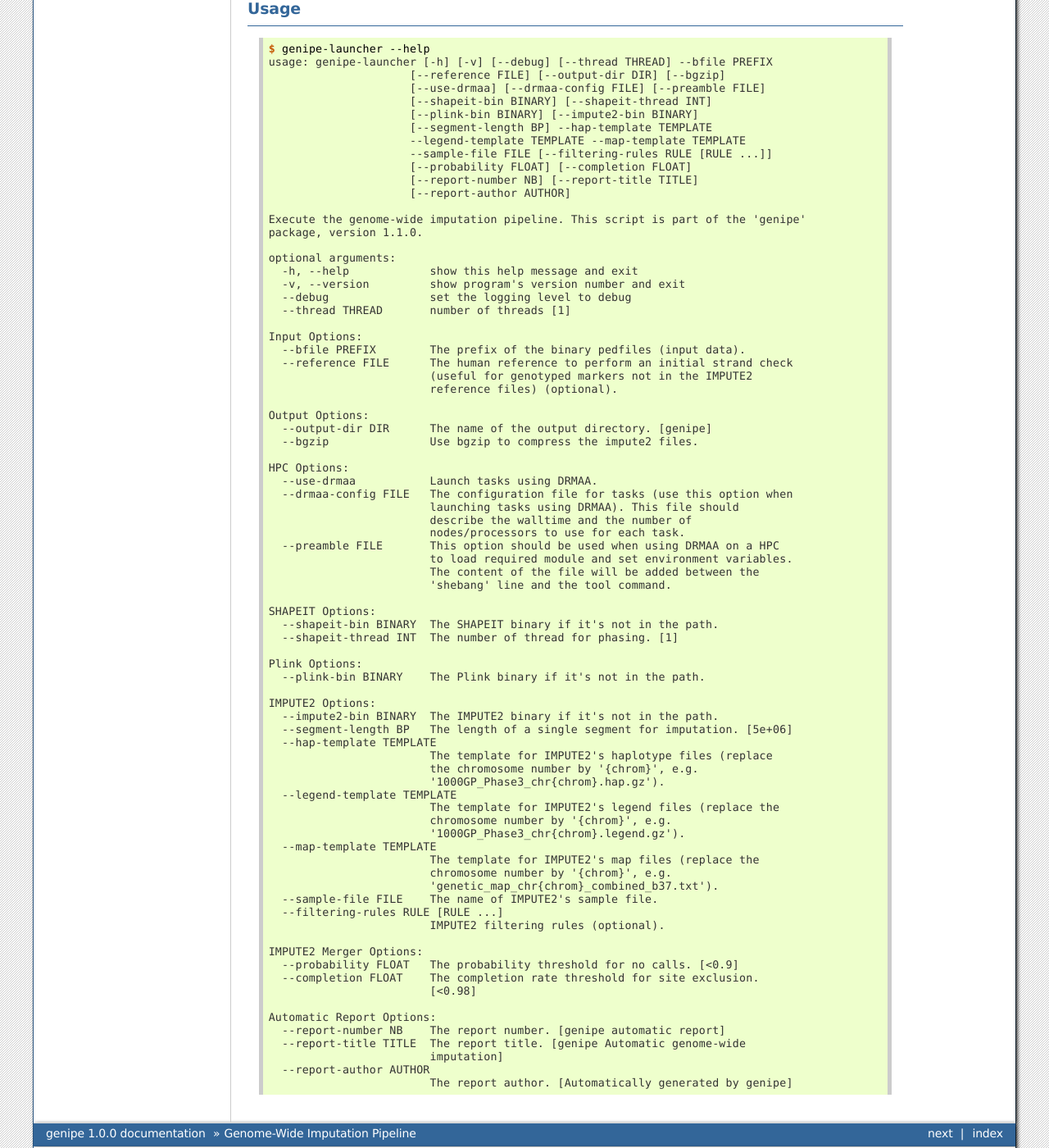
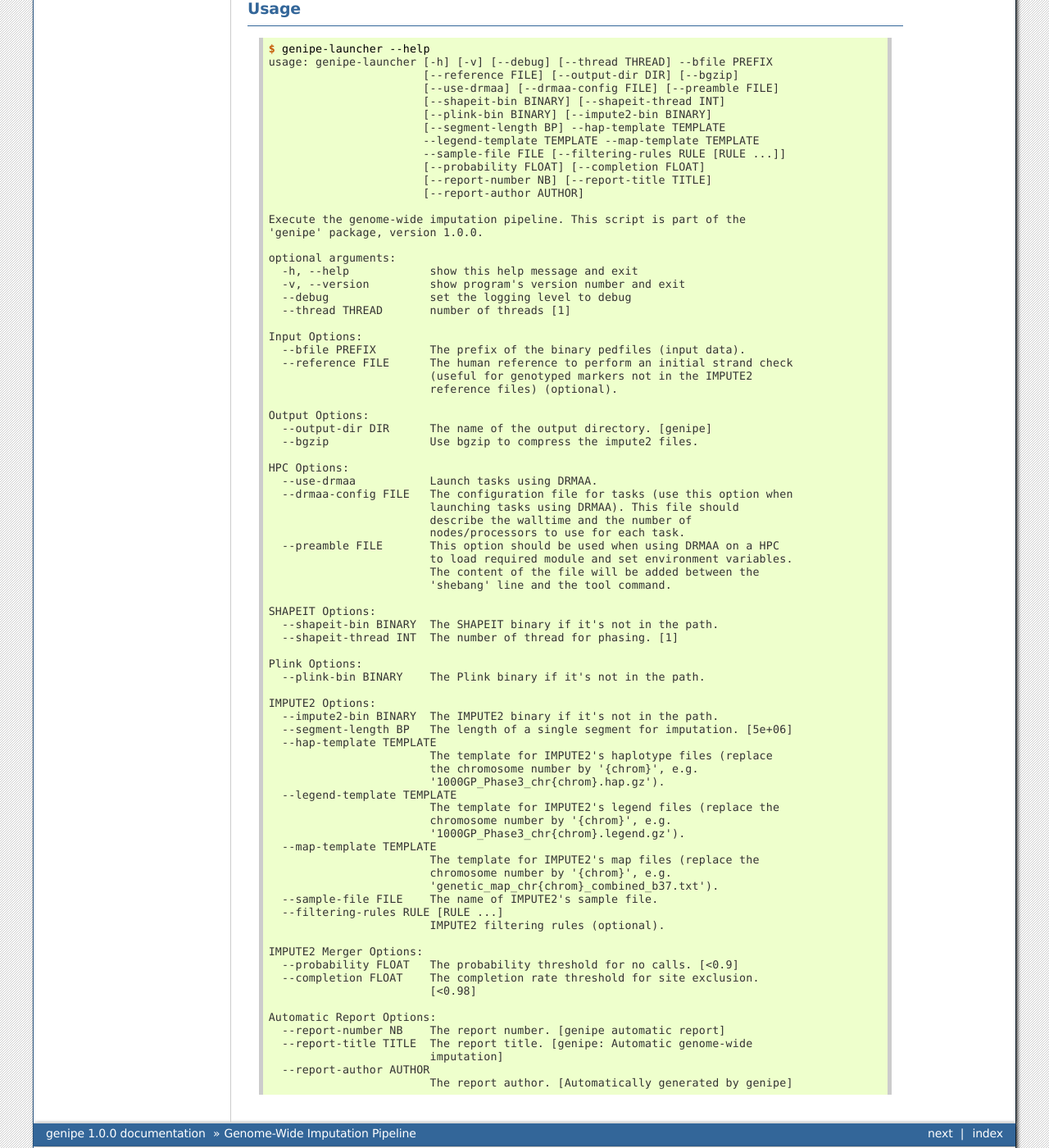
Before and after one commit to pgxcentre/genipe, a Sphinx documentation site: the page built from docs/index.rst, in a window 1280 px wide and 1400 px high, scrolled down 719 px. Shown: the whole window at 82% size. Built offline with Sphinx 7.4.7, drawn with Linux system fonts in a browser that asks for light colours.

Commit message:
Updated the usage for each tool

```diff
--- a/docs/index.rst
+++ b/docs/index.rst
@@ -41,19 +41,19 @@
 
    $ genipe-launcher --help
    usage: genipe-launcher [-h] [-v] [--debug] [--thread THREAD] --bfile PREFIX
-                        [--reference FILE] [--output-dir DIR] [--bgzip]
-                        [--use-drmaa] [--drmaa-config FILE] [--preamble FILE]
-                        [--shapeit-bin BINARY] [--shapeit-thread INT]
-                        [--plink-bin BINARY] [--impute2-bin BINARY]
-                        [--segment-length BP] --hap-template TEMPLATE
-                        --legend-template TEMPLATE --map-template TEMPLATE
-                        --sample-file FILE [--filtering-rules RULE [RULE ...]]
-                        [--probability FLOAT] [--completion FLOAT]
-                        [--report-number NB] [--report-title TITLE]
-                        [--report-author AUTHOR]
+                          [--reference FILE] [--output-dir DIR] [--bgzip]
+                          [--use-drmaa] [--drmaa-config FILE] [--preamble FILE]
+                          [--shapeit-bin BINARY] [--shapeit-thread INT]
+                          [--plink-bin BINARY] [--impute2-bin BINARY]
+                          [--segment-length BP] --hap-template TEMPLATE
+                          --legend-template TEMPLATE --map-template TEMPLATE
+                          --sample-file FILE [--filtering-rules RULE [RULE ...]]
+                          [--probability FLOAT] [--completion FLOAT]
+                          [--report-number NB] [--report-title TITLE]
+                          [--report-author AUTHOR]
 
-   Execute the genome-wide imputation pipeline. This script is part of the 'genipe'
-   package, version 1.1.0.
+   Execute the genome-wide imputation pipeline. This script is part of the
+   'genipe' package, version 1.0.0.
 
    optional arguments:
      -h, --help            show this help message and exit
@@ -115,7 +115,7 @@
 
    Automatic Report Options:
      --report-number NB    The report number. [genipe automatic report]
-     --report-title TITLE  The report title. [genipe Automatic genome-wide
+     --report-title TITLE  The report title. [genipe: Automatic genome-wide
                            imputation]
      --report-author AUTHOR
                            The report author. [Automatically generated by genipe]
--- a/docs/tutorials/tutorial_cox.rst
+++ b/docs/tutorials/tutorial_cox.rst
@@ -233,7 +233,7 @@
                             NAME
 
    Performs a survival regression on imputed data using Cox's proportional hazard
-   model. This script is part of the 'genipe' package, version 1.1.0).
+   model. This script is part of the 'genipe' package, version 1.0.0).
 
    optional arguments:
      -h, --help            show this help message and exit
--- a/docs/tutorials/tutorial_extract.rst
+++ b/docs/tutorials/tutorial_extract.rst
@@ -236,7 +236,7 @@
                             [--rate FLOAT]
 
    Extract imputed markers located in a specific genomic region. This script is
-   part of the 'genipe' package, version 1.1.0).
+   part of the 'genipe' package, version 1.0.0).
 
    optional arguments:
      -h, --help            show this help message and exit
--- a/docs/tutorials/tutorial_linear.rst
+++ b/docs/tutorials/tutorial_linear.rst
@@ -245,7 +245,7 @@
                                --pheno-name NAME
 
    Performs a linear regression (ordinary least squares) on imputed data. This
-   script is part of the 'genipe' package, version 1.1.0).
+   script is part of the 'genipe' package, version 1.0.0).
 
    optional arguments:
      -h, --help            show this help message and exit
--- a/docs/tutorials/tutorial_logistic.rst
+++ b/docs/tutorials/tutorial_logistic.rst
@@ -236,7 +236,7 @@
                                  --pheno-name NAME
 
    Performs a logistic regression on imputed data using a GLM with a binomial
-   distribution. This script is part of the 'genipe' package, version 1.1.0).
+   distribution. This script is part of the 'genipe' package, version 1.0.0).
 
    optional arguments:
      -h, --help            show this help message and exit
--- a/docs/tutorials/tutorial_mixedlm.rst
+++ b/docs/tutorials/tutorial_mixedlm.rst
@@ -255,7 +255,7 @@
 
    Performs a linear mixed effects regression on imputed data using a random
    intercept for each group. This script is part of the 'genipe' package, version
-   1.1.0).
+   1.0.0).
 
    optional arguments:
      -h, --help            show this help message and exit
```
Also changed, not shown: 1 other file.
